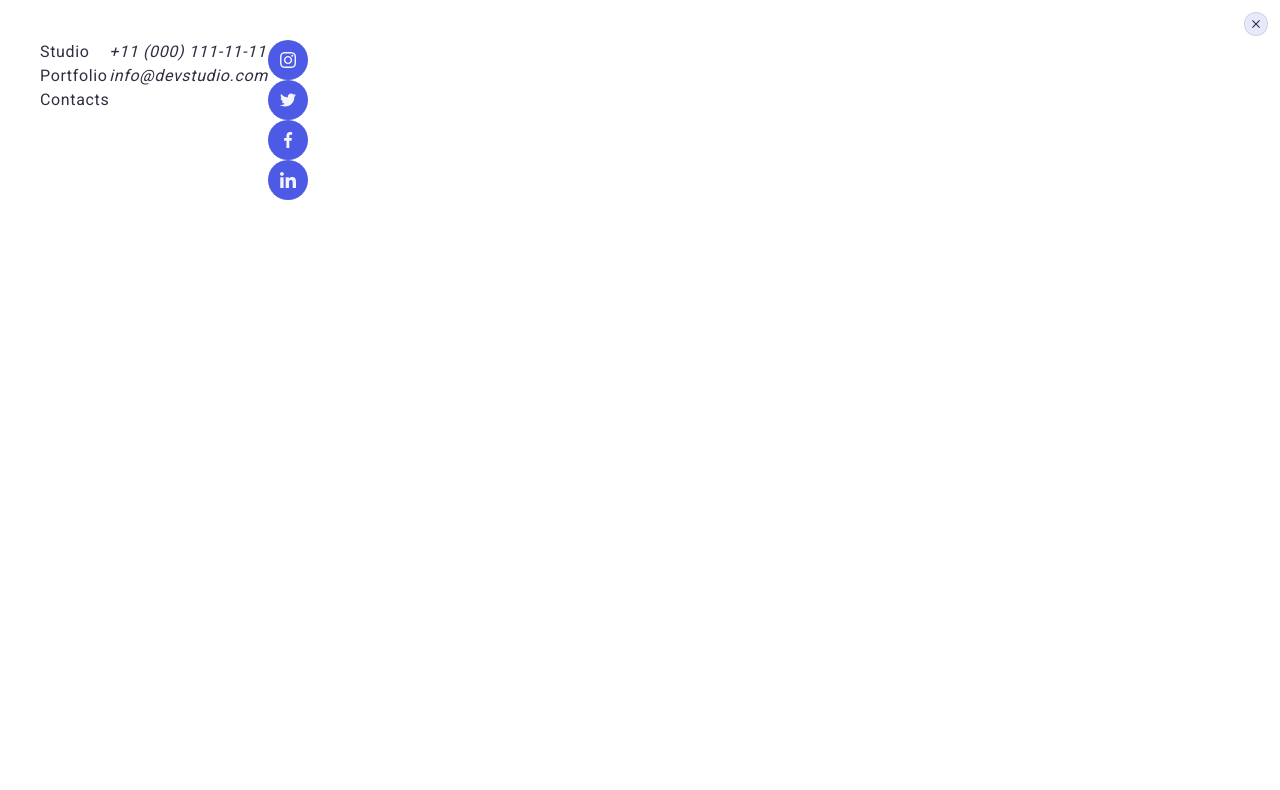
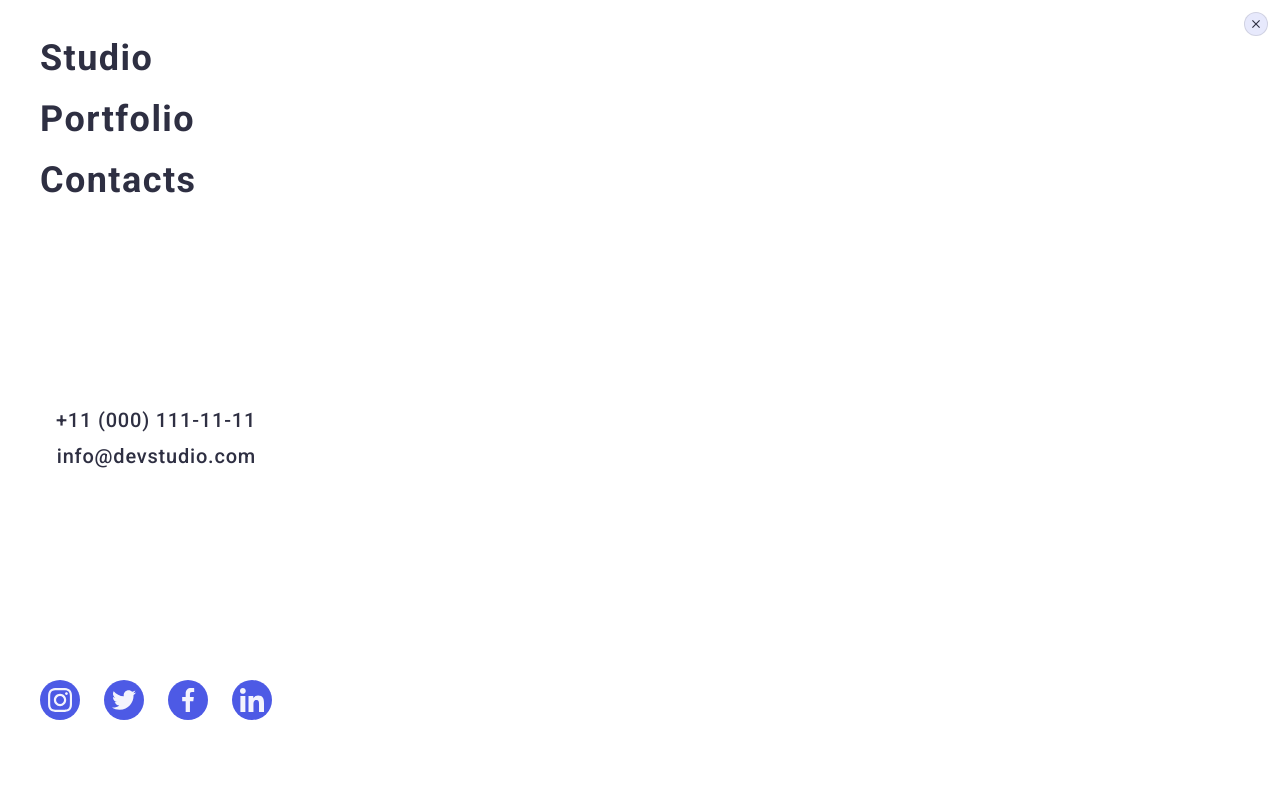
Before and after one commit to hilmisafak/goit-markup-hw-06, a plain HTML site: page index.html in a window 1280 px wide. Shown: the top 790 px of the page. Drawn offline with nearby package versions, Linux system fonts and the light colour scheme.

Commit message:
Updates.

```diff
--- a/css/styles.css
+++ b/css/styles.css
@@ -833,6 +833,23 @@ ul {
 }
 
 /* Mobile Menu */
+
+.mobile-menu-content {
+  display: flex;
+  justify-content: space-between;
+  align-items: flex-start;
+  flex-direction: column;
+  height: 100%;
+  gap: 20px;
+}
+
+.mobile-nav {
+  display: flex;
+  flex-direction: column;
+  justify-content: flex-start;
+  gap: 40px;
+}
+
 .mobile-menu {
   position: fixed;
   top: 0;
@@ -844,6 +861,54 @@ ul {
   transform: translateX(100%);
   transition: transform 0.3s ease-in-out;
   z-index: 999;
+}
+
+.mobile-nav-list {
+  display: flex;
+  flex-direction: column;
+  gap: 24px;
+  margin: 0 auto;
+  padding-left: 0;
+  text-align: left;
+}
+
+.mobile-nav-link {
+  font-size: 36px;
+  font-weight: 700;
+  color: #2e2f42;
+}
+
+.mobile-nav-link:hover,
+.mobile-nav-link:focus {
+  color: #404bbf;
+}
+
+.mobile-address {
+  display: flex;
+  flex-direction: column;
+  align-items: flex-end;
+  gap: 24px;
+  justify-content: space-between;
+  margin: 0 auto;
+}
+
+.mobile-address-list {
+  display: flex;
+  flex-direction: column;
+  align-items: flex-end;
+  gap: 12px;
+}
+
+.mobile-address-list-item a {
+  font-size: 20px;
+  font-weight: 500;
+  font-style: normal;
+  text-align: left;
+}
+
+.mobile-address-list-item a:hover,
+.mobile-address-list-item a:focus {
+  color: #404bbf;
 }
 
 .mobile-menu .mobile-menu-close {
@@ -870,3 +935,20 @@ ul {
 .mobile-menu.is-open {
   transform: translateX(0);
 }
+
+.mobile-socials-list {
+  display: flex;
+  justify-content: center;
+  gap: 24px;
+  margin-bottom: 40px;
+}
+
+.mobile-socials-list-item .link .icon {
+  width: 24px;
+  height: 24px;
+}
+
+.mobile-socials-list-item .link:hover,
+.mobile-socials-list-item .link:focus {
+  background-color: #31d0aa;
+}
--- a/index.html
+++ b/index.html
@@ -64,16 +64,17 @@
         </svg>
       </button>
 
+      <div class="mobile-menu-content">
         <nav class="mobile-nav">
           <ul class="mobile-nav-list">
             <li class="mobile-nav-list-item">
-            <a href="#studio">Studio</a>
+              <a href="#studio" class="mobile-nav-link">Studio</a>
             </li>
             <li class="mobile-nav-list-item">
-            <a href="#portfolio">Portfolio</a>
+              <a href="#portfolio" class="mobile-nav-link">Portfolio</a>
             </li>
             <li class="mobile-nav-list-item">
-            <a href="#contacts">Contacts</a>
+              <a href="#contacts" class="mobile-nav-link">Contacts</a>
             </li>
           </ul>
         </nav>
@@ -120,6 +121,7 @@
               </a>
             </li>
           </ul>
+        </div>
       </div>
     </div>
 
```
Lines whose indentation alone changed are shown as unchanged.
